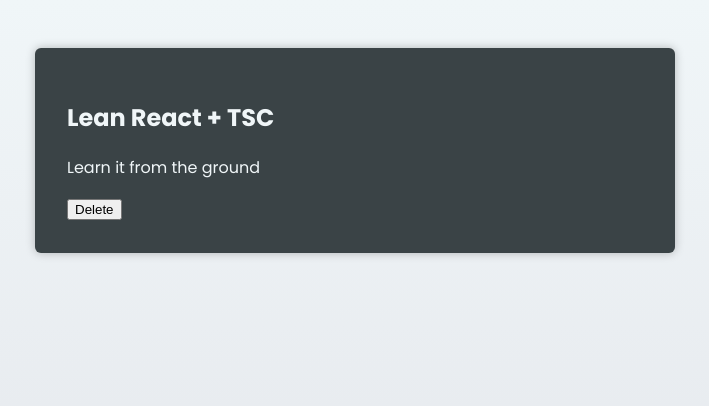
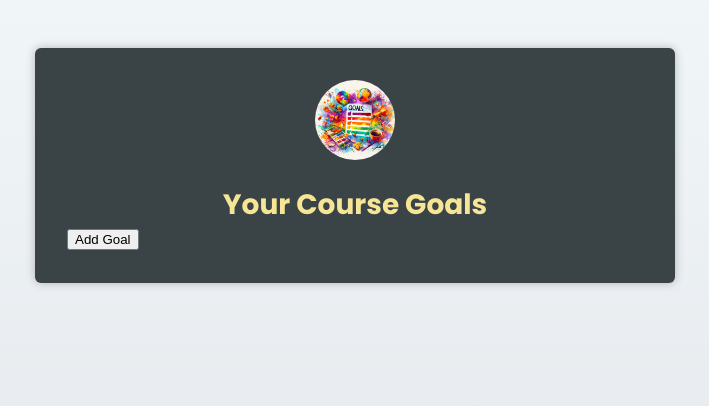
Before and after one commit to MusiliC/react-typescript-udemy, a React (Vite) app: page / in a window 1280 px wide. Shown: the top 406 px of the page, without its empty margins (285-994 px from the left). Built offline with nearby package versions, Linux system fonts and the light colour scheme; the HTML template or start-up script is replaced by a standard one.

Commit message:
useState hook and typescript

```diff
--- a/src/App.tsx
+++ b/src/App.tsx
@@ -1,14 +1,42 @@
 import CourseGoal from "./components/CourseGoal";
+import Header from "./components/Header";
+import goalsImage from "./assets/goals.jpg";
+import { useState } from "react";
+
+type CourseGoal = {
+  title: string;
+  description: string;
+  id: number;
+};
 
 export default function App() {
+  const [goals, setGoals] = useState<CourseGoal[]>([]);
+
+  function handleAddGoal() {
+    const newGoal: CourseGoal = {
+      id: Math.random(),
+      title: "Learn react & typescript",
+      description: "New Challenge",
+    };
+
+    setGoals((prevGoals) => {
+      return [...prevGoals, newGoal];
+    });
+  }
+
   return (
     <main>
-      <CourseGoal
-        title="Lean React + TSC"
-
-      >
-        Learn it from the ground
-      </CourseGoal>
+      <Header image={{ src: goalsImage, alt: "A list of Goals" }}>
+        <h1>Your Course Goals</h1>
+      </Header>
+      <button onClick={handleAddGoal}>Add Goal</button>
+      {goals.map((goal) => (
+        <li key={goal.id} >
+          <CourseGoal title={goal.title}>
+            <p>{goal.description}</p>
+          </CourseGoal>
+        </li>
+      ))}
     </main>
   );
 }
--- a/src/components/CourseGoal.tsx
+++ b/src/components/CourseGoal.tsx
@@ -9,32 +9,32 @@
 
 type CourseGoalTypeProps = PropsWithChildren<{title: string}>
 
-// function CourseGoal({ title,  children }: CourseGoalTypeProps) {
+function CourseGoal({ title,  children }: CourseGoalTypeProps) {
+  return (
+    <article className="">
+      <div>
+        <h2>{title}</h2>
+        <p>{children}</p>
+      </div>
+      <button>Delete</button>
+    </article>
+  );
+}
+
+// todo -> when working with arrow functions
+
+
+// const CourseGoal: FC<CourseGoalTypeProps> = ({title, children}) => {
 //   return (
-//     <article className="">
+//        <article className="">
 //       <div>
 //         <h2>{title}</h2>
 //         <p>{children}</p>
 //       </div>
 //       <button>Delete</button>
 //     </article>
-//   );
+//   )
 // }
-
-// todo -> when working with arrow functions
-
-
-const CourseGoal: FC<CourseGoalTypeProps> = ({title, children}) => {
-  return (
-       <article className="">
-      <div>
-        <h2>{title}</h2>
-        <p>{children}</p>
-      </div>
-      <button>Delete</button>
-    </article>
-  )
-}
 
 
 
--- /dev/null
+++ b/src/components/Header.tsx
@@ -0,0 +1,20 @@
+import { type ReactNode } from "react"
+
+type headerPropTypes = {
+  image: {
+    src: string;
+    alt: string;
+  };
+  children: ReactNode;
+};
+
+function Header({image, children}: headerPropTypes) {
+  return (
+    <header>
+      <img {...image}/>
+      {children}
+    </header>
+  )
+}
+
+export default Header
```
